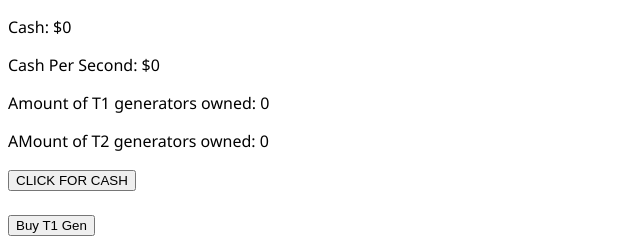
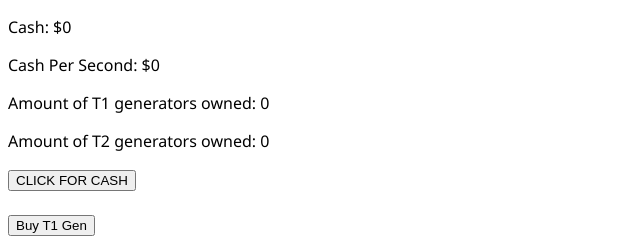
Before and after one commit to penguin4life21/idleGame, a plain HTML site: page index.html in a window 1280 px wide. Shown: the top 240 px of the page, 0-640 px from the left. Drawn offline with Linux system fonts and the light colour scheme.

Commit message:
Update index.html

```diff
--- a/index.html
+++ b/index.html
@@ -13,7 +13,7 @@
     <p>Cash: $<span id="cash_display">0</span></p>
     <p>Cash Per Second: $<span id="cash_per_second_display">0</span></p>
     <p>Amount of T1 generators owned: <span id="t1_gens_owned">0</span></p>
-    <p>AMount of T2 generators owned: <span id="t2_gens_owned">0</span></p>
+    <p>Amount of T2 generators owned: <span id="t2_gens_owned">0</span></p>
     <button onclick="click_cash()">CLICK FOR CASH</button>
     <br></br>
   <button onclick="buy_t1gen()">Buy T1 Gen</button>
```
